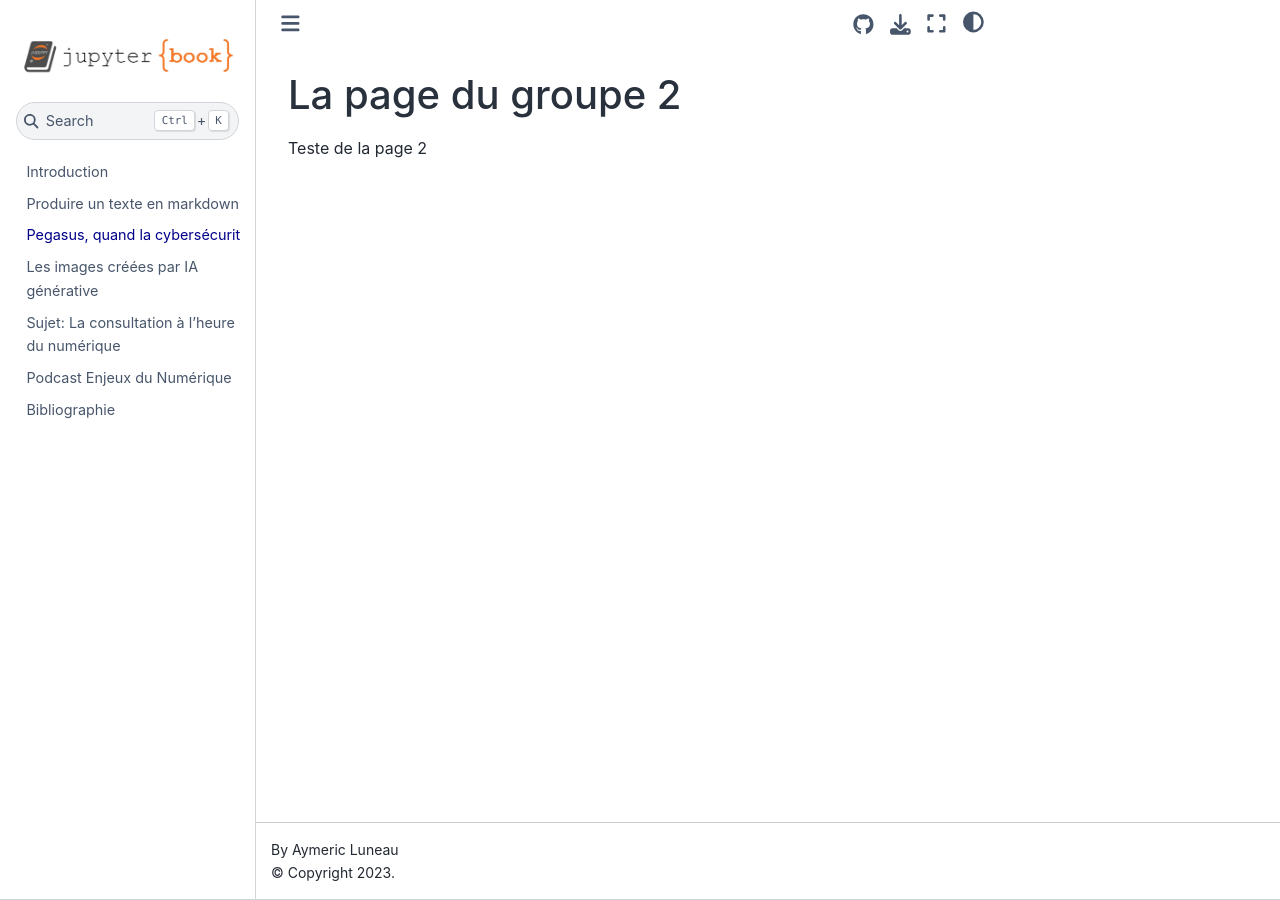
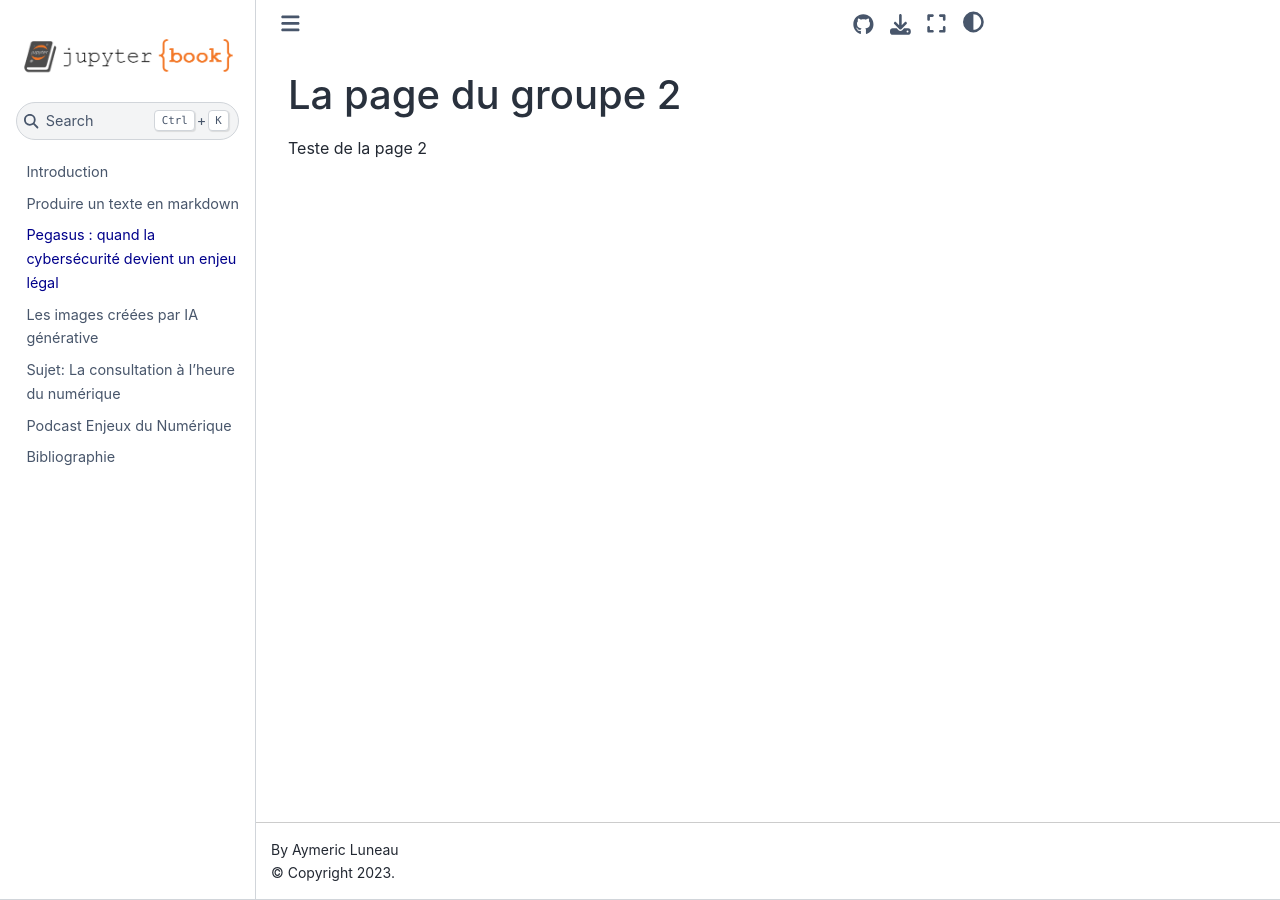
Before and after one commit to luneauaymeric/digital_culture_collective_page, a Jupyter Book: the page built from groupe2.md, in a window 1280 px wide. Built offline with Jupyter Book 1.0.4 settings and Sphinx 7.4.7 and the Sphinx Book theme 1.1.4, drawn with Linux system fonts in a browser that asks for light colours; part of the change alters nothing that is shown.

Commit message:
pegasus/Pegasus.md updated from https://stackedit.io/

```diff
--- a/pegasus/Pegasus.md
+++ b/pegasus/Pegasus.md
@@ -1,5 +1,5 @@
 
-# <span style='color : darkblue;'> Pegasus, quand la cybersécurit</span>
+# <span style='color : darkblue;'> Pegasus : quand la cybersécurité devient un enjeu légal</span>
  ![What Is Pegasus Spyware and How Does It Infect Your Phone ](https://beebom.com/wp-content/uploads/2021/07/what-is-pegasus-spyware-and-how-to-stay-safe.jpg)
 
  <p style='text-align:justify;'> Avec l'avènement des technologies numériques et l'explosion des données personnelles stockées en ligne, la cybersurveillance est devenue une réalité omniprésente dans notre société contemporaine. C’est dans ce contexte que ces dernières années ont été marquées par une montée en puissance des technologies de cybersurveillance. Des États aux entreprises privées, nombreux sont ceux qui utilisent des outils sophistiqués pour espionner, collecter et analyser des informations sur des individus sans leur consentement. L'affaire Snowden a ainsi révélé en 2013 l'étendue des programmes de surveillance menés par les agences de renseignement. Ceci a souligné la nécessité de reconsidérer les cadres légaux et éthiques entourant ces pratiques, notamment celles liées à Internet. Le Règlement général de protection des données, aussi connu sous les initiales de RGPD a par exemple été établi en 2016 par l'Union Européenne suite à cette affaire afin de mieux définir les données personnelles et d'établir un cadre autour de leur partage.
@@ -251,6 +251,6 @@ webmaster. « À propos du projet Pegasus ». Forbidden Stories, 18 juillet 2021
 
 [^12]: European Parliament, The Use of Pegasus and Equivalent Surveillance Spyware: The Existing Legal Framework in EU Member States for the Acquisition and Use of Pegasus and Equivalent Surveillance Spyware, p. 76.
 <!--stackedit_data:
-eyJoaXN0b3J5IjpbLTQwMDQ4ODM4LDU0ODA2OTg2NSwtMTMyMT
-UzODQ0MV19
+eyJoaXN0b3J5IjpbLTExNDI4NDE2NzcsNTQ4MDY5ODY1LC0xMz
+IxNTM4NDQxXX0=
 -->
```
